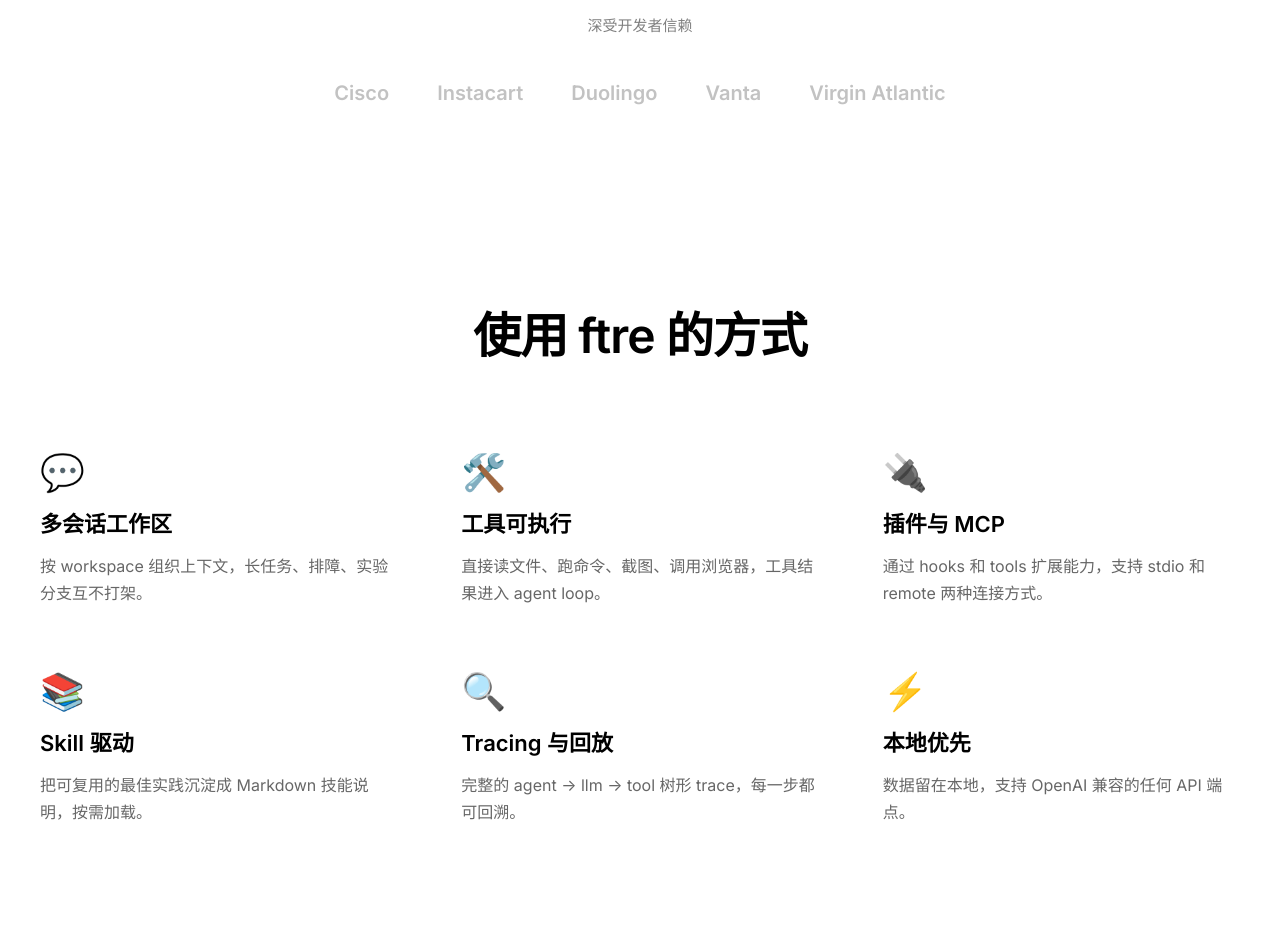
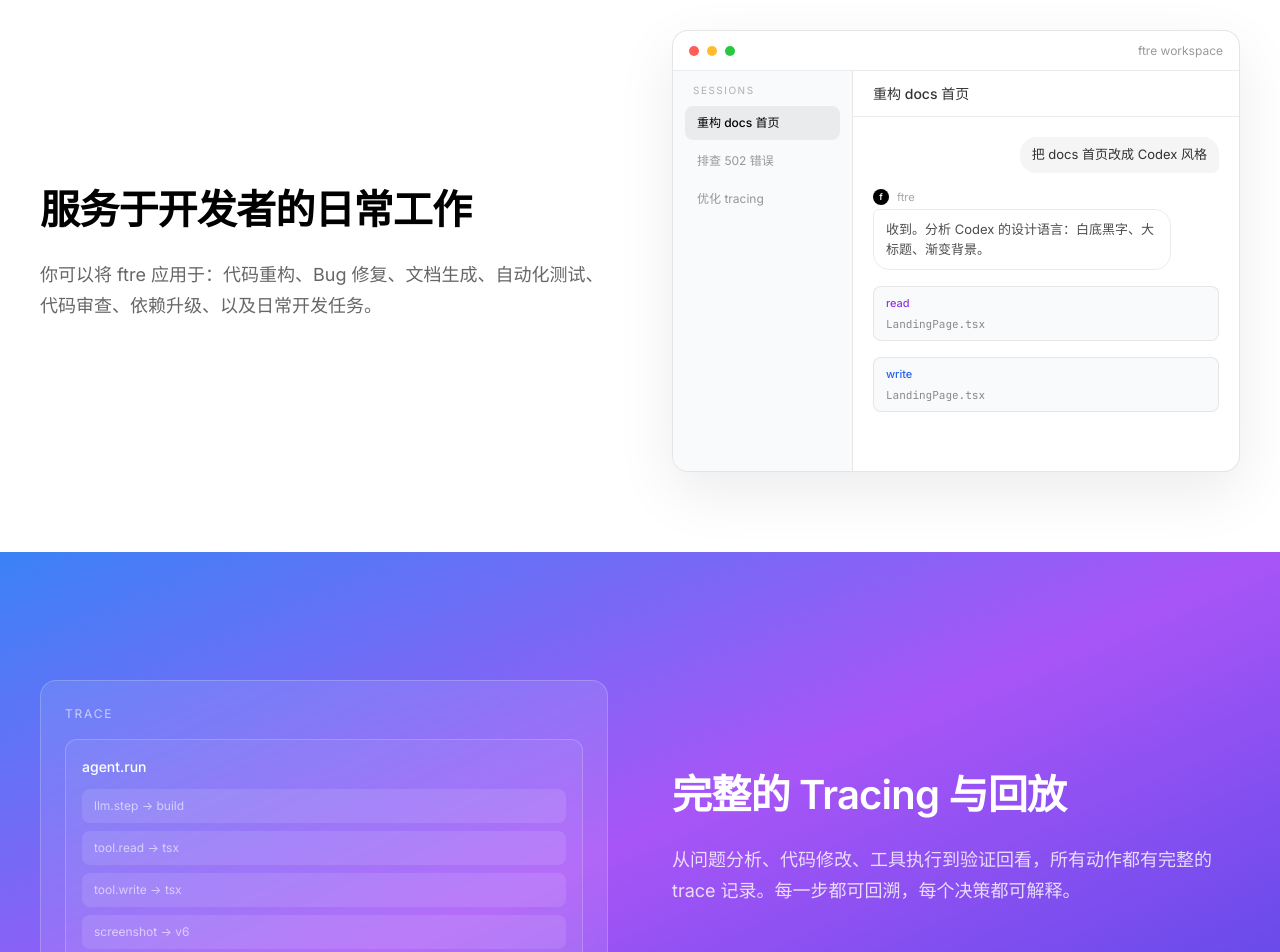
Before and after one commit to quanming1/ftre-docs, a React (Vite) app: page / in a window 1280 px wide. Shown: the part 760-1712 px from the top of the page. Built offline with nearby package versions, Linux system fonts and the light colour scheme.

Commit message:
feat: Landing Page 增加产品截图和渐变区块

```diff
--- a/src/components/LandingPage.tsx
+++ b/src/components/LandingPage.tsx
@@ -38,21 +38,121 @@
         </div>
       </section>
 
-      {/* Trusted by */}
-      <section className="border-t border-black/[0.06] px-6 py-16">
-        <div className="mx-auto max-w-[1200px] text-center">
-          <p className="mb-10 text-[15px] text-black/50">深受开发者信赖</p>
-          <div className="flex flex-wrap items-center justify-center gap-12 opacity-60">
-            <div className="text-[20px] font-semibold text-black/40">Cisco</div>
-            <div className="text-[20px] font-semibold text-black/40">Instacart</div>
-            <div className="text-[20px] font-semibold text-black/40">Duolingo</div>
-            <div className="text-[20px] font-semibold text-black/40">Vanta</div>
-            <div className="text-[20px] font-semibold text-black/40">Virgin Atlantic</div>
+      {/* Product Preview */}
+      <section className="px-6 py-20">
+        <div className="mx-auto max-w-[1200px]">
+          <div className="grid items-center gap-16 lg:grid-cols-2">
+            <div>
+              <h2 className="text-[40px] font-semibold tracking-[-0.02em] text-black">
+                服务于开发者的日常工作
+              </h2>
+              <p className="mt-5 text-[18px] leading-[1.7] text-black/60">
+                你可以将 ftre 应用于：代码重构、Bug 修复、文档生成、自动化测试、代码审查、依赖升级、以及日常开发任务。
+              </p>
+            </div>
+
+            <div className="overflow-hidden rounded-2xl border border-black/[0.1] bg-white shadow-[0_20px_60px_rgba(0,0,0,0.08)]">
+              <div className="flex h-10 items-center justify-between border-b border-black/[0.08] px-4">
+                <div className="flex items-center gap-2">
+                  <span className="h-2.5 w-2.5 rounded-full bg-[#ff5f57]" />
+                  <span className="h-2.5 w-2.5 rounded-full bg-[#febc2e]" />
+                  <span className="h-2.5 w-2.5 rounded-full bg-[#28c840]" />
+                </div>
+                <div className="text-[12px] text-black/40">ftre workspace</div>
+              </div>
+
+              <div className="grid h-[400px] grid-cols-[180px_minmax(0,1fr)]">
+                <aside className="border-r border-black/[0.08] bg-[#f9fafb] p-3">
+                  <div className="mb-2 px-2 text-[10px] uppercase tracking-[0.15em] text-black/30">sessions</div>
+                  {[
+                    { name: '重构 docs 首页', active: true },
+                    { name: '排查 502 错误', active: false },
+                    { name: '优化 tracing', active: false },
+                  ].map((s) => (
+                    <div
+                      key={s.name}
+                      className={`mb-1 rounded-lg px-3 py-2 text-[12px] ${
+                        s.active
+                          ? 'bg-black/[0.06] font-medium text-black'
+                          : 'text-black/40'
+                      }`}
+                    >
+                      {s.name}
+                    </div>
+                  ))}
+                </aside>
+
+                <div className="flex min-w-0 flex-col">
+                  <div className="border-b border-black/[0.08] px-5 py-3">
+                    <div className="text-[14px] font-medium text-black/80">重构 docs 首页</div>
+                  </div>
+
+                  <div className="flex-1 space-y-4 px-5 py-5">
+                    <div className="flex justify-end">
+                      <div className="max-w-[80%] rounded-2xl rounded-br-md bg-black/[0.04] px-3 py-2 text-[13px] text-black/80">
+                        把 docs 首页改成 Codex 风格
+                      </div>
+                    </div>
+
+                    <div className="max-w-[86%]">
+                      <div className="mb-1 flex items-center gap-2 text-[11px] text-black/35">
+                        <div className="flex h-4 w-4 items-center justify-center rounded-full bg-black text-[9px] font-semibold text-white">f</div>
+                        ftre
+                      </div>
+                      <div className="rounded-2xl rounded-tl-md border border-black/[0.08] px-3 py-2.5 text-[13px] text-black/70">
+                        收到。分析 Codex 的设计语言：白底黑字、大标题、渐变背景。
+                      </div>
+                    </div>
+
+                    <div className="rounded-lg border border-black/[0.08] bg-[#f9fafb] px-3 py-2">
+                      <div className="mb-1 text-[11px] font-medium text-purple-600">read</div>
+                      <div className="font-mono text-[11px] text-black/45">LandingPage.tsx</div>
+                    </div>
+
+                    <div className="rounded-lg border border-black/[0.08] bg-[#f9fafb] px-3 py-2">
+                      <div className="mb-1 text-[11px] font-medium text-blue-600">write</div>
+                      <div className="font-mono text-[11px] text-black/45">LandingPage.tsx</div>
+                    </div>
+                  </div>
+                </div>
+              </div>
+            </div>
           </div>
         </div>
       </section>
 
-      {/* Features */}
+      {/* Gradient Feature Block */}
+      <section className="bg-gradient-to-br from-blue-500 via-purple-500 to-indigo-600 px-6 py-32">
+        <div className="mx-auto max-w-[1200px]">
+          <div className="grid items-center gap-16 lg:grid-cols-2">
+            <div className="order-2 lg:order-1">
+              <div className="overflow-hidden rounded-2xl border border-white/20 bg-white/10 p-6 backdrop-blur-sm">
+                <div className="mb-4 text-[12px] uppercase tracking-[0.15em] text-white/60">trace</div>
+                <div className="rounded-xl border border-white/20 bg-white/5 p-4">
+                  <div className="text-[14px] font-medium text-white">agent.run</div>
+                  <div className="mt-3 space-y-2 text-[12px] text-white/60">
+                    <div className="rounded-lg bg-white/10 px-3 py-2">llm.step → build</div>
+                    <div className="rounded-lg bg-white/10 px-3 py-2">tool.read → tsx</div>
+                    <div className="rounded-lg bg-white/10 px-3 py-2">tool.write → tsx</div>
+                    <div className="rounded-lg bg-white/10 px-3 py-2">screenshot → v6</div>
+                  </div>
+                </div>
+              </div>
+            </div>
+
+            <div className="order-1 lg:order-2">
+              <h2 className="text-[40px] font-semibold tracking-[-0.02em] text-white">
+                完整的 Tracing 与回放
+              </h2>
+              <p className="mt-5 text-[18px] leading-[1.7] text-white/80">
+                从问题分析、代码修改、工具执行到验证回看，所有动作都有完整的 trace 记录。每一步都可回溯，每个决策都可解释。
+              </p>
+            </div>
+          </div>
+        </div>
+      </section>
+
+      {/* Features Grid */}
       <section className="px-6 py-32">
         <div className="mx-auto max-w-[1200px]">
           <h2 className="mb-20 text-center text-[48px] font-semibold tracking-[-0.02em] text-black">
@@ -72,7 +172,7 @@
                 desc: '直接读文件、跑命令、截图、调用浏览器，工具结果进入 agent loop。'
               },
               {
-                icon: '🔌',
+                icon: '',
                 title: '插件与 MCP',
                 desc: '通过 hooks 和 tools 扩展能力，支持 stdio 和 remote 两种连接方式。'
               },
@@ -82,20 +182,60 @@
                 desc: '把可复用的最佳实践沉淀成 Markdown 技能说明，按需加载。'
               },
               {
-                icon: '🔍',
-                title: 'Tracing 与回放',
-                desc: '完整的 agent → llm → tool 树形 trace，每一步都可回溯。'
+                icon: '',
+                title: '本地优先',
+                desc: '数据留在本地，支持 OpenAI 兼容的任何 API 端点。'
               },
               {
-                icon: '⚡',
-                title: '本地优先',
-                desc: '数据留在本地，支持 OpenAI 兼容的任何 API 端点。'
+                icon: '🔍',
+                title: '上下文压缩',
+                desc: '自动压缩长对话，保留关键信息，让 agent 持续高效工作。'
               },
             ].map((item) => (
               <div key={item.title} className="text-left">
                 <div className="mb-4 text-4xl">{item.icon}</div>
                 <h3 className="text-[22px] font-semibold text-black">{item.title}</h3>
                 <p className="mt-3 text-[16px] leading-[1.7] text-black/60">{item.desc}</p>
+              </div>
+            ))}
+          </div>
+        </div>
+      </section>
+
+      {/* Multi-platform */}
+      <section className="border-t border-black/[0.06] px-6 py-32">
+        <div className="mx-auto max-w-[1200px] text-center">
+          <h2 className="text-[48px] font-semibold tracking-[-0.02em] text-black">
+            在各个编码场景中使用同一智能体
+          </h2>
+          <p className="mt-5 text-[18px] text-black/60">
+            在多个平台和入口中使用 ftre，实现统一联动。
+          </p>
+
+          <div className="mt-16 grid gap-8 md:grid-cols-3">
+            {[
+              {
+                title: 'Desktop',
+                desc: '完整的 GUI 体验',
+                gradient: 'from-blue-400 to-purple-500',
+              },
+              {
+                title: 'CLI',
+                desc: '终端直接调用',
+                gradient: 'from-purple-400 to-pink-500',
+              },
+              {
+                title: 'API',
+                desc: '集成到你的工具链',
+                gradient: 'from-indigo-400 to-blue-500',
+              },
+            ].map((item) => (
+              <div key={item.title} className={`overflow-hidden rounded-2xl bg-gradient-to-br ${item.gradient} p-8`}>
+                <div className="mb-4 flex h-16 w-16 items-center justify-center rounded-2xl bg-white/20 backdrop-blur-sm">
+                  <span className="text-2xl font-bold text-white">{item.title[0]}</span>
+                </div>
+                <h3 className="text-[24px] font-semibold text-white">{item.title}</h3>
+                <p className="mt-2 text-[15px] text-white/80">{item.desc}</p>
               </div>
             ))}
           </div>
```
